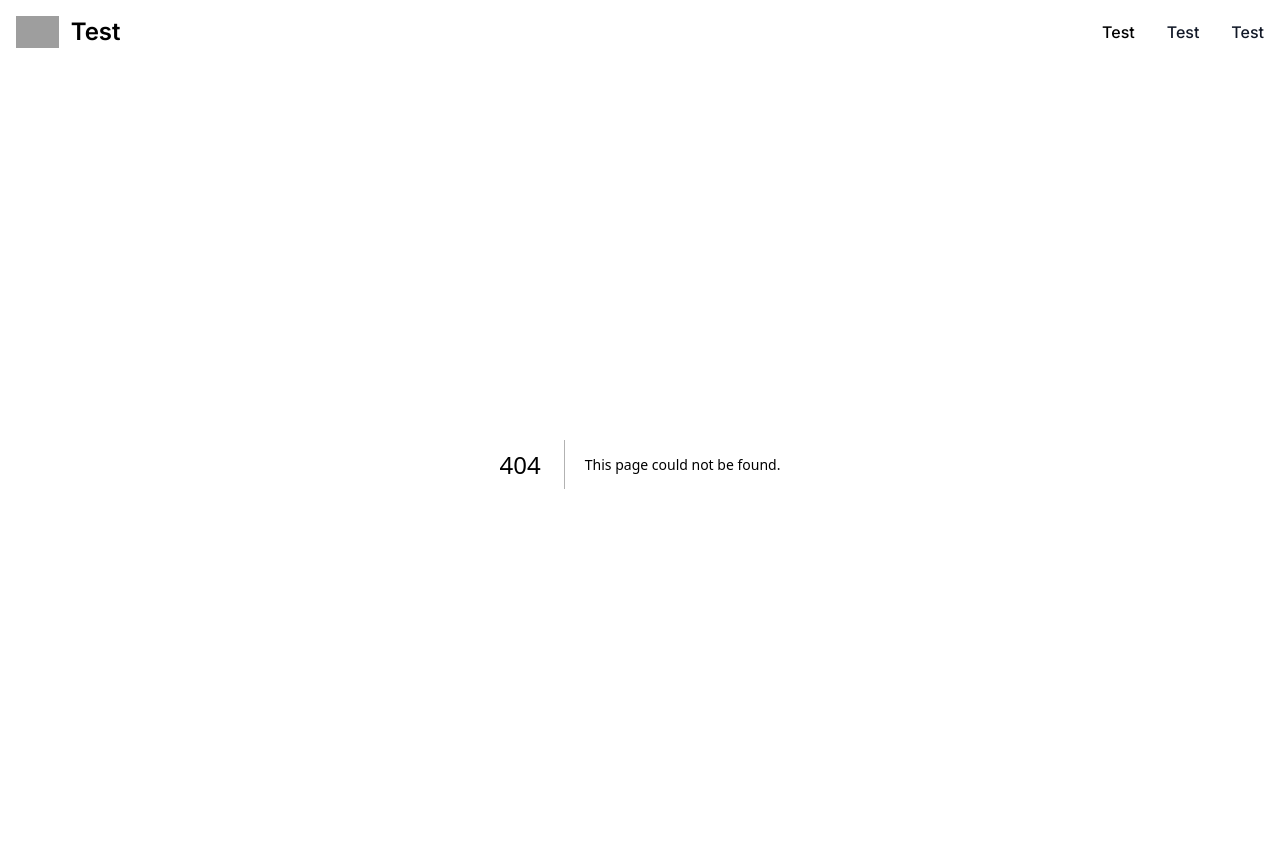
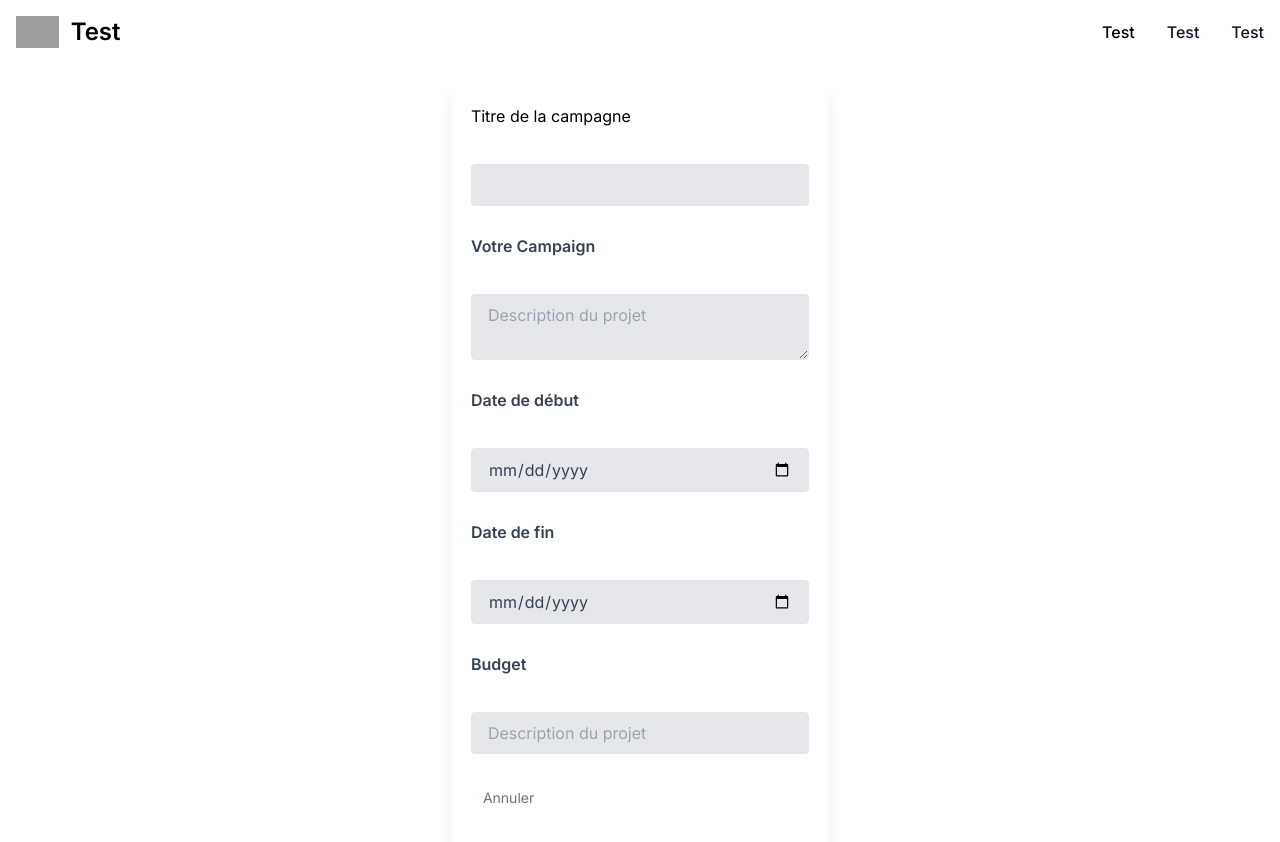
Before and after one commit to aume-gp/dc5-5-pontanier-fernandez-labrosse-toth-api, a Next.js app in the folder front/next-front/: page /update-campaign in a window 1280 px wide. Before the commit this address had no page. Shown: the top 842 px of the page. Built offline with nearby package versions, Linux system fonts and the light colour scheme; grey boxes are pictures that could not be loaded.

Commit message:
update form

```diff
--- a/front/next-front/app/campaigns/[id]/page.jsx
+++ /dev/null
@@ -1,8 +0,0 @@
-import React from 'react'
-
-const page = ({data}) => {
-  return (
-    <div></div>
-  )
-}
-export default page
--- /dev/null
+++ b/front/next-front/app/create-campaign/page.jsx
@@ -0,0 +1,58 @@
+"use client";
+
+import { useEffect, useState } from "react";
+
+import Form from "@components/Form";
+
+const CreateCampaign = () => {
+
+  const [campaignData, setCampaignData] = useState({
+    name: "",
+    description: "",
+    start_date: "",
+    end_date: "",
+    budget:""
+  });
+  const [submitting, setIsSubmitting] = useState(false);
+
+  const CreateCampaign = async (e) => {
+    e.preventDefault();
+    setIsSubmitting(true);
+
+    try {
+      const response = await fetch(`/api/campaigns`, {
+        method: "POST",
+        body: JSON.stringify({
+            name: campaignData.name,
+            description: campaignData.description,
+            start_date: campaignData.start_date,
+            end_date: campaignData.end_date,
+            budget: campaignData.budget,
+        }),
+      });
+
+      if (response.ok) {
+        router.push("/");
+      } else {
+        console.error("Error creating campaign:", response.statusText);
+      }
+    } catch (error) {
+      console.error("Error creating campaign:", error);
+    } finally {
+      setIsSubmitting(false);
+    }
+  };
+
+
+  return (
+    <Form
+      type="Edit"
+      campaign={campaignData}
+      submitting={submitting}
+      setCampaign = {setCampaignData}
+      handleSubmit={CreateCampaign}
+    />
+  );
+};
+
+export default CreateCampaign;
--- a/front/next-front/app/globals.css
+++ b/front/next-front/app/globals.css
@@ -17,11 +17,9 @@
 }
 
 body {
-  color: rgb(var(--foreground-rgb));
-  background: linear-gradient(
-      to bottom,
-      transparent,
-      rgb(var(--background-end-rgb))
-    )
-    rgb(var(--background-start-rgb));
+  @apply dark:bg-slate-900 dark:text-white;
 }
+
+input, textarea {
+  @apply px-4 py-2 mt-2 text-gray-700 bg-gray-200 border border-gray-200 rounded dark:text-gray-800 dark:bg-slate-600;
+}
--- /dev/null
+++ b/front/next-front/app/update-campaign/page.jsx
@@ -0,0 +1,106 @@
+"use client";
+
+import { useEffect, useState } from "react";
+import { useRouter, useSearchParams } from "next/navigation";
+
+import Form from "@components/Form";
+
+const UpdateCampaign = () => {
+  const router = useRouter();
+  const searchParams = useSearchParams();
+  const campaignId = searchParams.get("id");
+
+   console.log(campaignId);
+
+  const [campaignData, setCampaignData] = useState({
+    name: "",
+    description: "",
+    start_date: "",
+    end_date: "",
+    budget:"",
+  });
+  const [submitting, setIsSubmitting] = useState(false);
+
+  const getCampaignDetails = async () => {
+    try {
+      const response = await fetch(`http://localhost:3001/api/campaigns/${campaignId}`);
+      const data = await response.json();
+      console.log(data);
+      setCampaignData({
+        name: data.name,
+        description: data.description,
+        start_date: data.start_date,
+        end_date: data.end_date,
+        budget: data.budget,
+      });
+    } catch (error) {
+      console.error("Error fetching campaign details:", error);
+    }
+  };
+
+  useEffect(() => {
+    if (campaignId) getCampaignDetails();
+  }, [campaignId]);
+
+  const UpdateCampaign = async (e) => {
+    e.preventDefault();
+    setIsSubmitting(true);
+
+    if (!campaignId) return alert("Missing CampaignId!");
+
+    try {
+      const response = await fetch(`http://localhost:3001/api/campaigns/${campaignId}`, {
+        method: "PATCH",
+        body: JSON.stringify({
+            name: data.name,
+            description: data.description,
+            start_date: data.start_date,
+            end_date: data.end_date,
+            budget: data.budget,
+        }),
+      });
+
+      if (response.ok) {
+        router.push("/");
+      } else {
+        console.error("Error updating campaign:", response.statusText);
+      }
+    } catch (error) {
+      console.error("Error updating campaign:", error);
+    } finally {
+      setIsSubmitting(false);
+    }
+  };
+
+
+
+  const DeleteCampaign = async (campaign) => {
+    const hasConfirmed = confirm(
+      "Are you sure you want to delete this campaign?"
+    );
+
+    if (hasConfirmed) {
+      try {
+        await fetch(`http://localhost:3001/api/campaigns/${campaign.id.toString()}`, {
+          method: "DELETE",
+        });
+
+      } catch (error) {
+        console.log(error);
+      }
+    }
+  };
+
+  return (
+    <Form
+      type="Edit"
+      campaign={campaignData}
+      submitting={submitting}
+      setCampaign = {setCampaignData}
+      handleSubmit={UpdateCampaign}
+      handleDelete = {DeleteCampaign}
+    />
+  );
+};
+
+export default UpdateCampaign;
--- a/front/next-front/components/Card.jsx
+++ b/front/next-front/components/Card.jsx
@@ -2,9 +2,34 @@
 
 import { useState } from "react";
 import Image from "next/image";
-import Link from 'next/Link';
+import Link from "next/link";
+import { useRouter } from "next/navigation";
 
-const Card = ({ campaign, handleEdit, handleDelete, handleClick }) => {
+const Card = ({ campaign }) => {
+  console.log(campaign.id);
+
+  const router = useRouter();
+
+  const handleEdit = () => {
+    router.push(`/update-campaign?id=${campaign.id}`);
+  };
+
+  const handleDelete = async () => {
+    const hasConfirmed = confirm(
+      "Are you sure you want to delete this campaign?"
+    );
+
+    if (hasConfirmed) {
+      try {
+        await fetch(`/api/campaign/${campaign.id.toString()}`, {
+          method: "DELETE",
+        });
+      } catch (error) {
+        console.log(error);
+      }
+    }
+  };
+
   return (
     <div className="flex-1 me-4 my-4 max-w-sm bg-white border border-gray-200 rounded-lg shadow dark:bg-gray-800 dark:border-gray-700">
       <div className="p-5">
@@ -18,30 +43,10 @@ const Card = ({ campaign, handleEdit, handleDelete, handleClick }) => {
           {campaign.description}
         </p>
 
-        <p>Du {campaign.start_date} au {campaign.end_date}</p>
+        <p>
+          Du {campaign.start_date} au {campaign.end_date}
+        </p>
         <span>Budget : {campaign.budget}</span>
-        <Link
-          href={`/campaigns/${campaign.id}`}
-          className="inline-flex items-center px-3 py-2 text-sm font-medium text-center text-white bg-blue-700 rounded-lg hover:bg-blue-800 focus:ring-4 focus:outline-none focus:ring-blue-300 dark:bg-blue-600 dark:hover:bg-blue-700 dark:focus:ring-blue-800"
-        >
-          Voir le projet
-          <svg
-            className="rtl:rotate-180 w-3.5 h-3.5 ms-2"
-            aria-hidden="true"
-            xmlns="http://www.w3.org/2000/svg"
-            fill="none"
-            viewBox="0 0 14 10"
-          >
-            <path
-              stroke="currentColor"
-              stroke-linecap="round"
-              stroke-linejoin="round"
-              stroke-width="2"
-              d="M1 5h12m0 0L9 1m4 4L9 9"
-            />
-          </svg>
-        </Link>
-
         <div className="mt-5 flex-center gap-4 border-t border-gray-100 pt-3">
           <p
             className="font-inter text-sm green_gradient cursor-pointer"
--- a/front/next-front/components/Feed.jsx
+++ b/front/next-front/components/Feed.jsx
@@ -2,20 +2,23 @@
 
 import { useState, useEffect } from "react";
 import Card from "@components/Card";
-import Link from "next/Link";
+import Link from "next/link";
+import { useRouter } from "next/navigation";
 
 const Feed = () => {
   const [allCampaigns, SetAllCampaigns] = useState([]);
 
-//   const handleCLick = () => {
+  const router = useRouter();
 
-//   };
+  const handleCreate = () => {
+    router.push(`/create-campaign`);
+  };
 
   const FetchCampaigns = async () => {
     try {
       const response = await fetch(`http://localhost:3001/api/campaigns`);
       const data = await response.json();
-      console.log(data);
+      // console.log(data);
       SetAllCampaigns(data);
     } catch (error) {
       console.error("Error :", error);
@@ -26,13 +29,14 @@ const Feed = () => {
     FetchCampaigns();
   }, []);
 
+
   return (
     <>
       <section className="w-full flex justify-center">
         <div className="container">
           <div className="titles flex justify-between">
             <h1>Nos Campagnes</h1>
-            <Link href="/">Créer une campagne</Link>
+            <button type="button" onClick={handleCreate} className="text-white bg-blue-700 hover:bg-blue-800 focus:ring-4 focus:ring-blue-300 font-medium rounded-lg text-sm px-5 py-2.5 me-2 mb-2 dark:bg-blue-600 dark:hover:bg-blue-700 focus:outline-none dark:focus:ring-blue-800">Créer une campagne</button>
           </div>
 
           <div className="flex flex-wrap">
--- /dev/null
+++ b/front/next-front/components/Form.jsx
@@ -0,0 +1,123 @@
+import Link from "next/link";
+
+const Form = ({
+  type,
+  campaign,
+  handleDelete,
+  setCampaign,
+  submitting,
+  handleSubmit,
+}) => {
+  return (
+    <section className="w-full flex justify-center mt-5">
+      <div className="container flex justify-center">
+        <div className="shadow-lg flex flex-col p-5">
+          <form
+            onSubmit={handleSubmit}
+            className="w-full max-w-2xl flex flex-col gap-7 "
+          >
+            <label>
+              <span>Titre de la campagne</span>
+            </label>
+            <input
+              type="text"
+              name="name"
+              value={campaign.name}
+              onChange={(e) =>
+                setCampaign({ ...campaign, name: e.target.value })
+              }
+            />
+
+            <label>
+              <span className="font-satoshi font-semibold text-base text-gray-700">
+                Votre Campaign
+              </span>
+            </label>
+            <textarea
+              value={campaign.description}
+              onChange={(e) =>
+                setCampaign({ ...campaign, description: e.target.value })
+              }
+              placeholder="Description du projet"
+              required
+              className="form_textarea"
+            />
+
+            <label>
+              <span className="font-satoshi font-semibold text-base text-gray-700">
+                Date de début
+              </span>
+            </label>
+            <input
+              type="date"
+              value={campaign.start_date}
+              onChange={(e) =>
+                setCampaign({ ...campaign, start_date: e.target.value })
+              }
+              placeholder="Description du projet"
+              required
+              className="form_textarea"
+            />
+            <label>
+              <span className="font-satoshi font-semibold text-base text-gray-700">
+                Date de fin
+              </span>
+            </label>
+            <input
+              type="date"
+              value={campaign.end_date}
+              onChange={(e) =>
+                setCampaign({ ...campaign, end_date: e.target.value })
+              }
+              placeholder="Description du projet"
+              required
+              className="form_textarea"
+            />
+            <label>
+              <span className="font-satoshi font-semibold text-base text-gray-700">
+                Budget
+              </span>
+            </label>
+            <input
+              type="number"
+              value={campaign.budget}
+              onChange={(e) =>
+                setCampaign({ ...campaign, budget: e.target.value })
+              }
+              placeholder="Description du projet"
+              required
+              className="form_textarea"
+            />
+
+            <div className="flex-end mx-3 mb-5 gap-4">
+              <Link href="/" className="text-gray-500 text-sm">
+                Annuler
+              </Link>
+
+              <button
+                type="submit"
+                disabled={submitting}
+                className="px-5 py-1.5 text-sm bg-primary-orange rounded-full text-white"
+              >
+                {submitting ? `${type}ing...` : type}
+              </button>
+              {handleDelete ? (
+                <button
+                  onclick={handleDelete}
+                  type="delete"
+                  className="px-5 py-1.5 text-sm bg-primary-orange rounded-full text-white"
+                >
+                  Supprimer la campagne
+                </button>
+              ) : (
+                ""
+              )}
+            </div>
+          </form>
+        </div>
+      </div>
+    </section>
+  );
+};
+
+export default Form;
```
